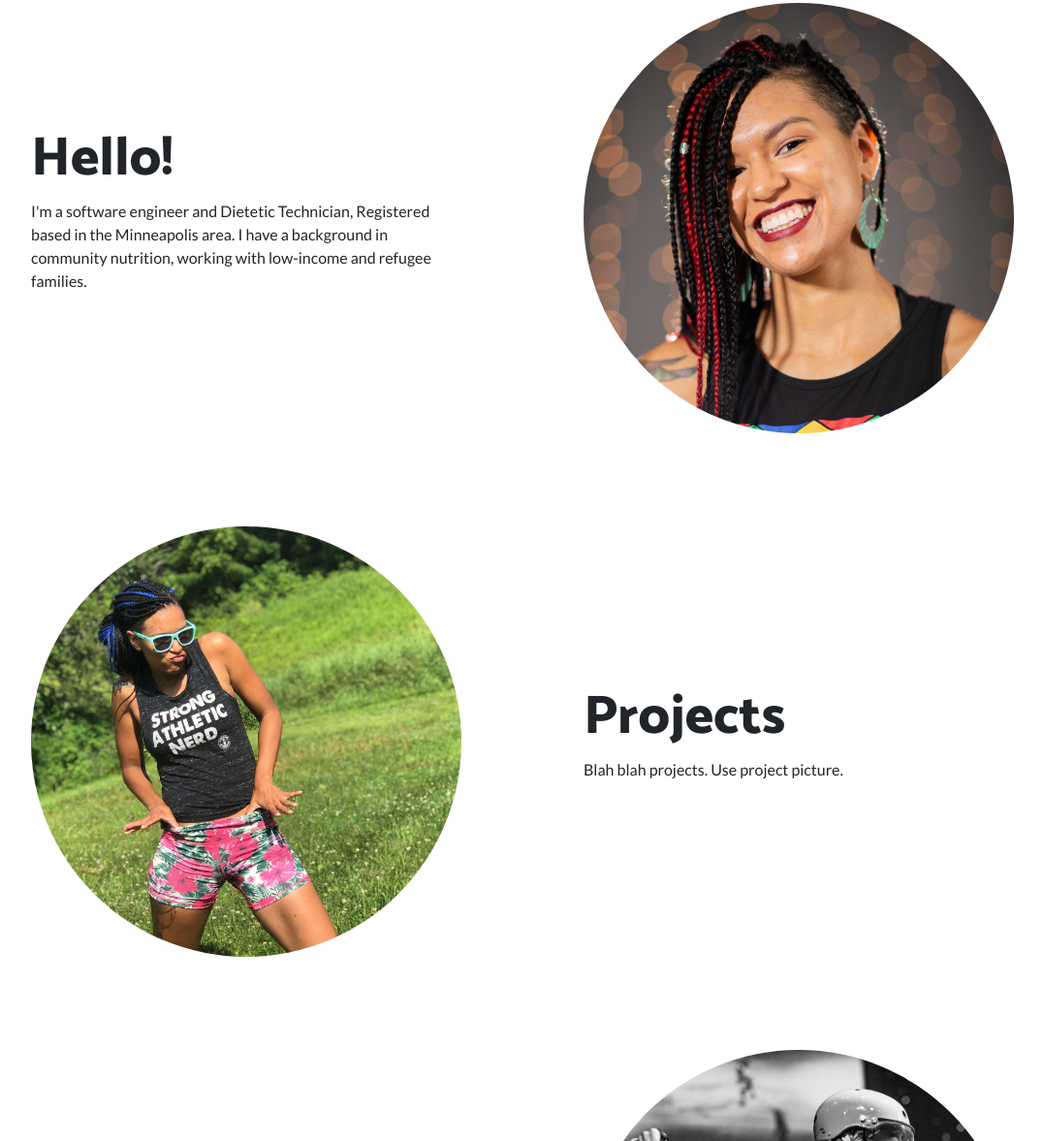
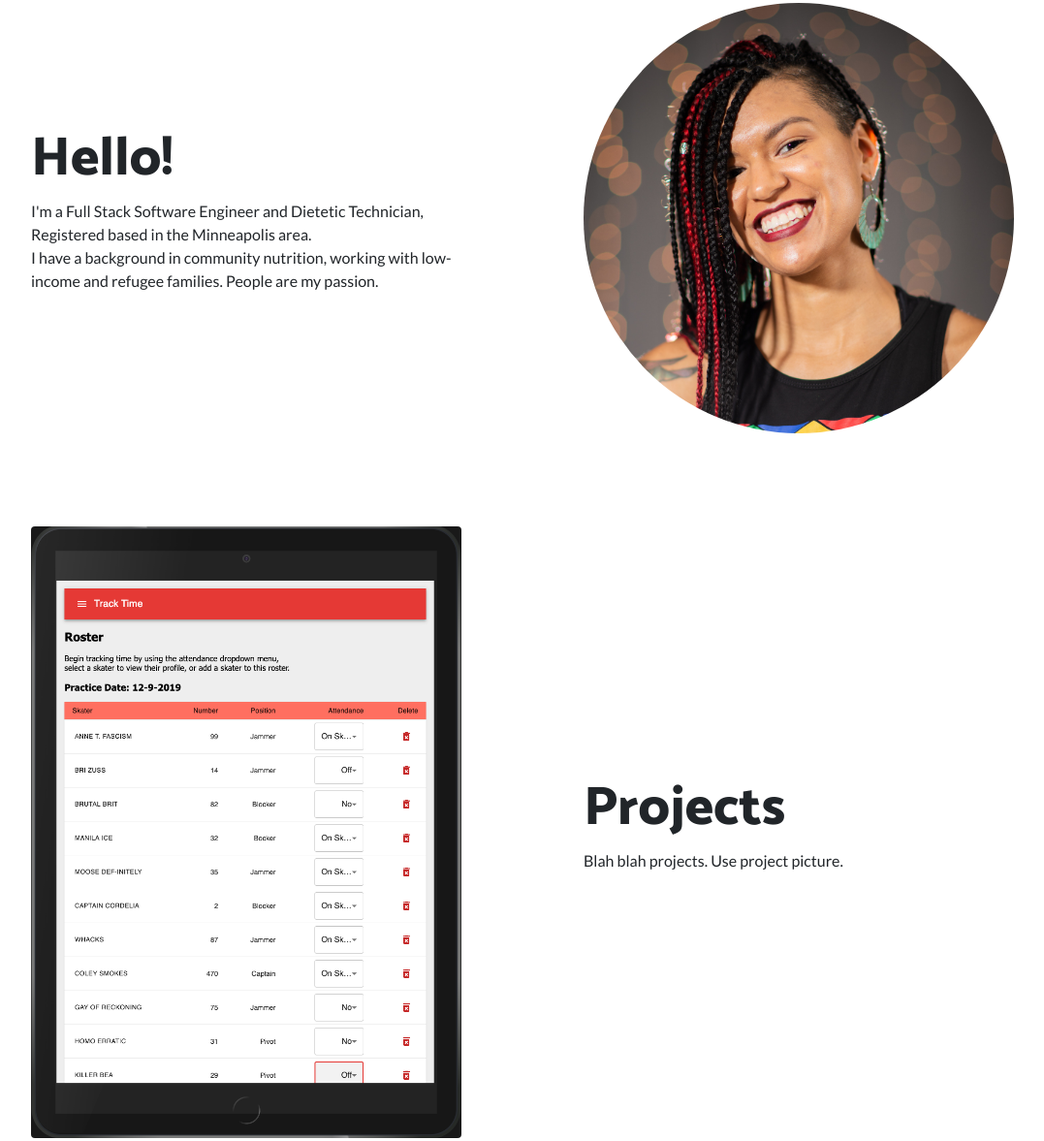
Before and after one commit to sharifa-simon/personal-website, a website: page index.html in a window 1280 px wide. Shown: the part 732-1909 px from the top of the page at 97% size, without its empty margins (101-1178 px from the left). Drawn offline with Linux system fonts and the light colour scheme.

Commit message:
remove rounded edges on project img

```diff
--- a/index.html
+++ b/index.html
@@ -69,8 +69,8 @@
         <div class="col-lg-6 order-lg-1">
           <div class="p-5">
             <h2 class="display-4">Hello!</h2>
-            <p>I'm a software engineer and Dietetic Technician, Registered based in the Minneapolis area.
-              I have a background in community nutrition, working with low-income and refugee families.</p>
+            <p>I'm a Full Stack Software Engineer and Dietetic Technician, Registered based in the Minneapolis area.
+              <br/>I have a background in community nutrition, working with low-income and refugee families. People are my passion.</p>
           </div>
         </div>
       </div>
@@ -82,7 +82,7 @@
       <div class="row align-items-center">
         <div class="col-lg-6">
           <div class="p-5">
-            <img class="img-fluid rounded-circle" src="img/nerd.jpg" alt="">
+            <img class="img-fluid rounded" src="img/TrackTimeRoster.png" alt="">
           </div>
         </div>
         <div class="col-lg-6">
```
Also changed, not shown: img/TrackTimeRoster.png (added).
